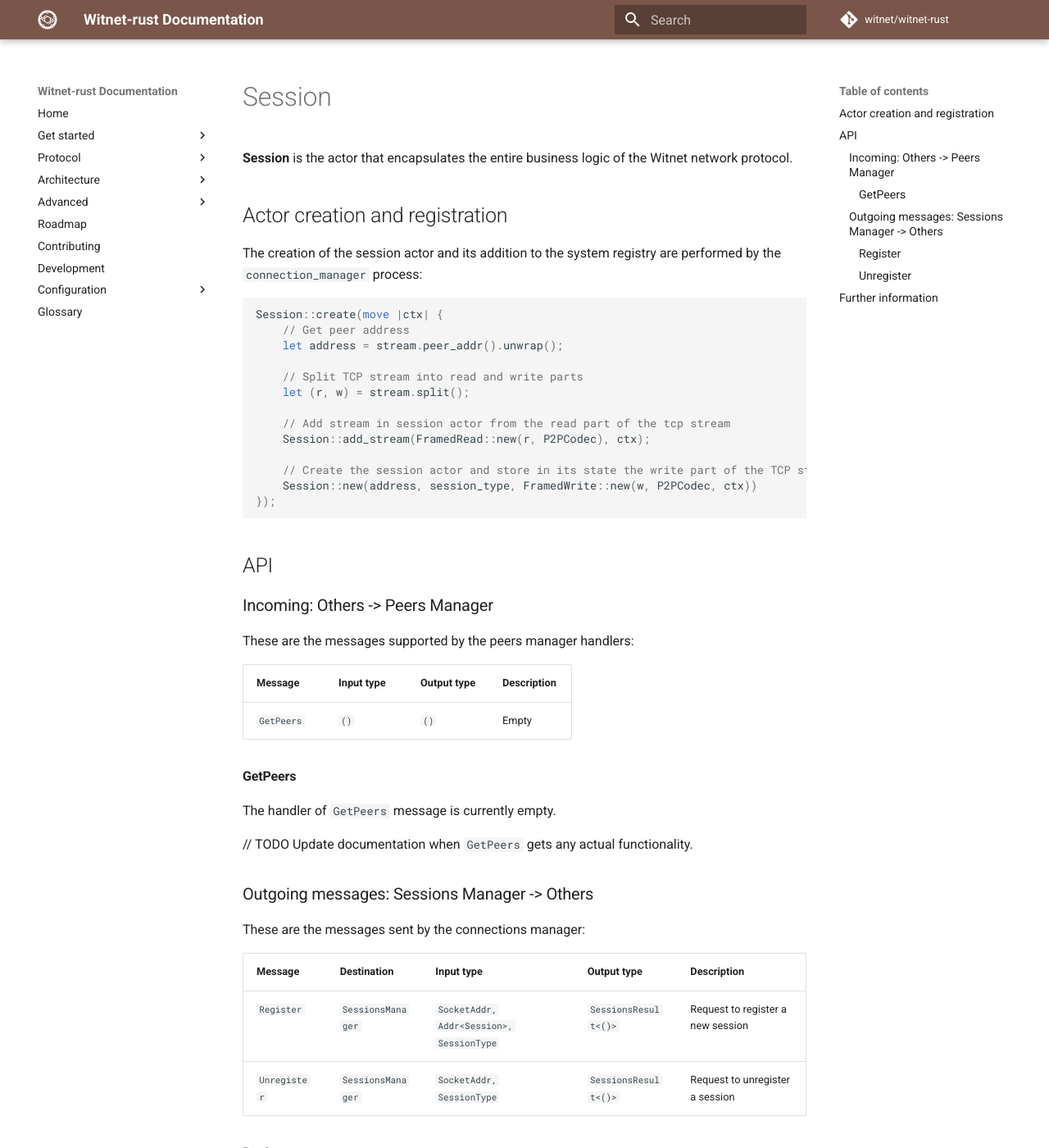
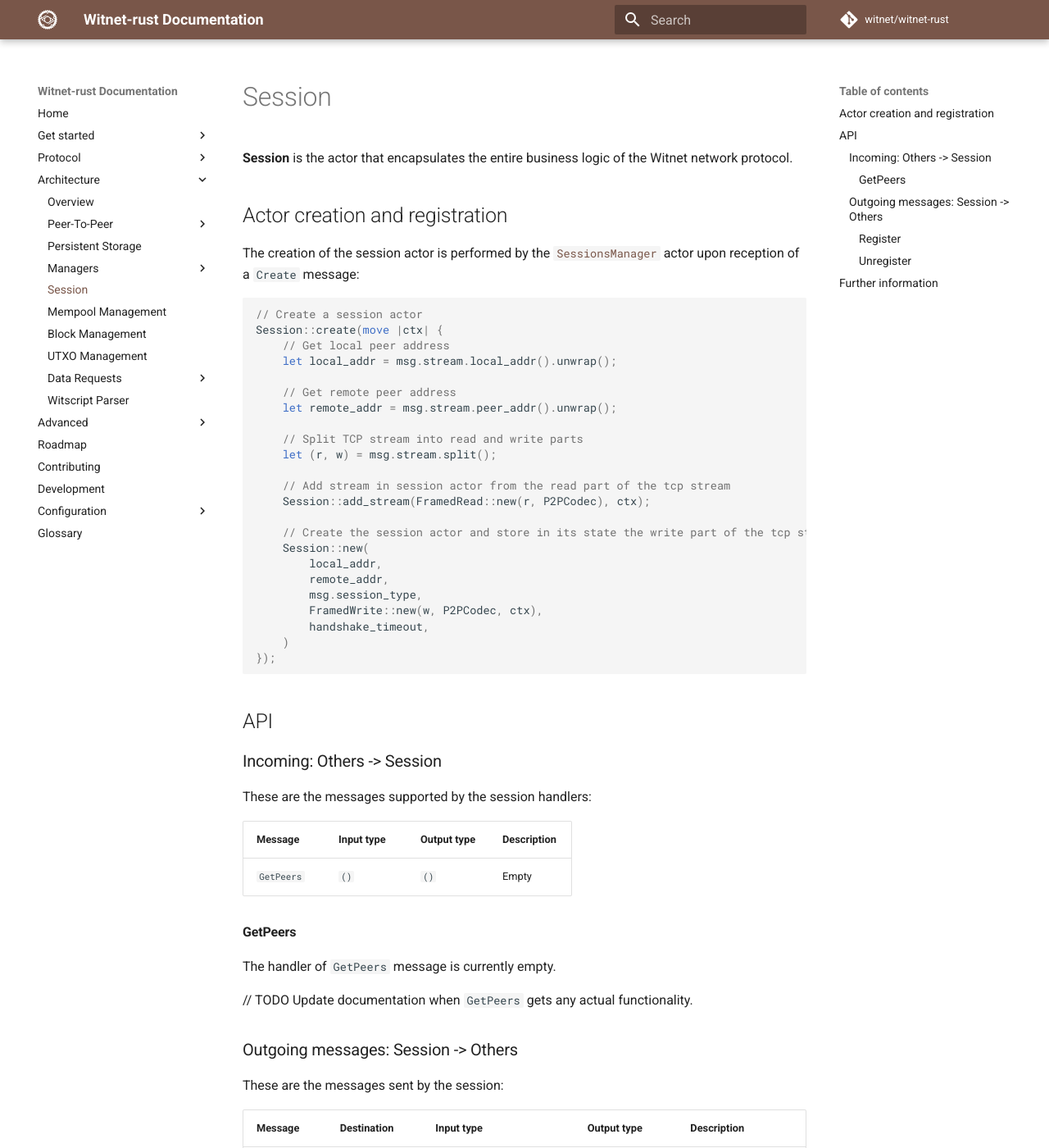
Before and after one commit to witnet/witnet-rust, an MkDocs documentation site: the page built from docs/architecture/session.md, in a window 1280 px wide and 1400 px high. Shown: the whole window at 82% size. Built offline with MkDocs 1.6.1 and Material for MkDocs 9.7.7, drawn with Linux system fonts in a browser that asks for light colours; comment, search, counter and statistics services are not loaded; some of the changed text lies outside the part shown.

Commit message:
docs(core): update architecture docs
Update docs for connections manager, sessions manager and session.
Also include the link to the session doc in the menu.

````diff
--- a/docs/architecture/session.md
+++ b/docs/architecture/session.md
@@ -6,31 +6,41 @@ __Session__ is the actor that encapsulates the entire business logic of the Witn
 
 ## Actor creation and registration
 
-The creation of the session actor and its addition to the system registry are
-performed by the `connection_manager` process:
+The creation of the session actor is performed by the [`SessionsManager`][sessions_manager] actor
+upon reception of a `Create` message:
 
 ```rust
+// Create a session actor
 Session::create(move |ctx| {
-    // Get peer address
-    let address = stream.peer_addr().unwrap();
+    // Get local peer address
+    let local_addr = msg.stream.local_addr().unwrap();
+
+    // Get remote peer address
+    let remote_addr = msg.stream.peer_addr().unwrap();
 
     // Split TCP stream into read and write parts
-    let (r, w) = stream.split();
+    let (r, w) = msg.stream.split();
 
     // Add stream in session actor from the read part of the tcp stream
     Session::add_stream(FramedRead::new(r, P2PCodec), ctx);
 
-    // Create the session actor and store in its state the write part of the TCP stream
-    Session::new(address, session_type, FramedWrite::new(w, P2PCodec, ctx))
+    // Create the session actor and store in its state the write part of the tcp stream
+    Session::new(
+        local_addr,
+        remote_addr,
+        msg.session_type,
+        FramedWrite::new(w, P2PCodec, ctx),
+        handshake_timeout,
+    )
 });
 ```
 
 
 ## API
 
-### Incoming: Others -> Peers Manager
+### Incoming: Others -> Session
 
-These are the messages supported by the peers manager handlers:
+These are the messages supported by the session handlers:
 
 | Message          | Input type            | Output type                       | Description            |
 | ---------------- | --------------------- | --------------------------------- | ---------------------- |
@@ -41,14 +51,15 @@ The handler of `GetPeers` message is currently empty.
 
 // TODO Update documentation when `GetPeers` gets any actual functionality.
 
-### Outgoing messages: Sessions Manager -> Others
 
-These are the messages sent by the connections manager:
+### Outgoing messages: Session -> Others
 
-| Message                 | Destination               | Input type                                        | Output type                       | Description                           |
-|-------------------------|---------------------------|---------------------------------------------------|-----------------------------------|---------------------------------------|
-| `Register`              | `SessionsManager`         | `SocketAddr, Addr<Session>, SessionType`          | `SessionsResult<()>`              | Request to register a new session     |
-| `Unregister`            | `SessionsManager`         | `SocketAddr, SessionType`                         | `SessionsResult<()>`              | Request to unregister a session       |
+These are the messages sent by the session:
+
+| Message                 | Destination               | Input type                                        | Output type                         | Description                           |
+|-------------------------|---------------------------|---------------------------------------------------|-------------------------------------|---------------------------------------|
+| `Register`              | `SessionsManager`         | `SocketAddr, Addr<Session>, SessionType`          | `SessionsResult<()>`                | Request to register a new session     |
+| `Unregister`            | `SessionsManager`         | `SocketAddr, SessionType, SessionStatus`          | `SessionsResult<()>`                | Request to unregister a session       |
 
 
 #### Register
--- a/mkdocs.yml
+++ b/mkdocs.yml
@@ -68,6 +68,7 @@ nav:
       - Config Manager: architecture/managers/config-manager.md
       - Storage Manager: architecture/managers/storage-manager.md
       - Peers Manager: architecture/managers/peers-manager.md
+    - Session: architecture/session.md
     - Mempool Management: architecture/mempool-mgmt.md
     - Block Management: architecture/block-mgmt.md
     - UTXO Management: architecture/utxo-mgmt.md
````
Also changed, not shown: docs/architecture/managers/connections-manager.md (+24 -14 lines), docs/architecture/managers/sessions-manager.md (+21 -27 lines).
